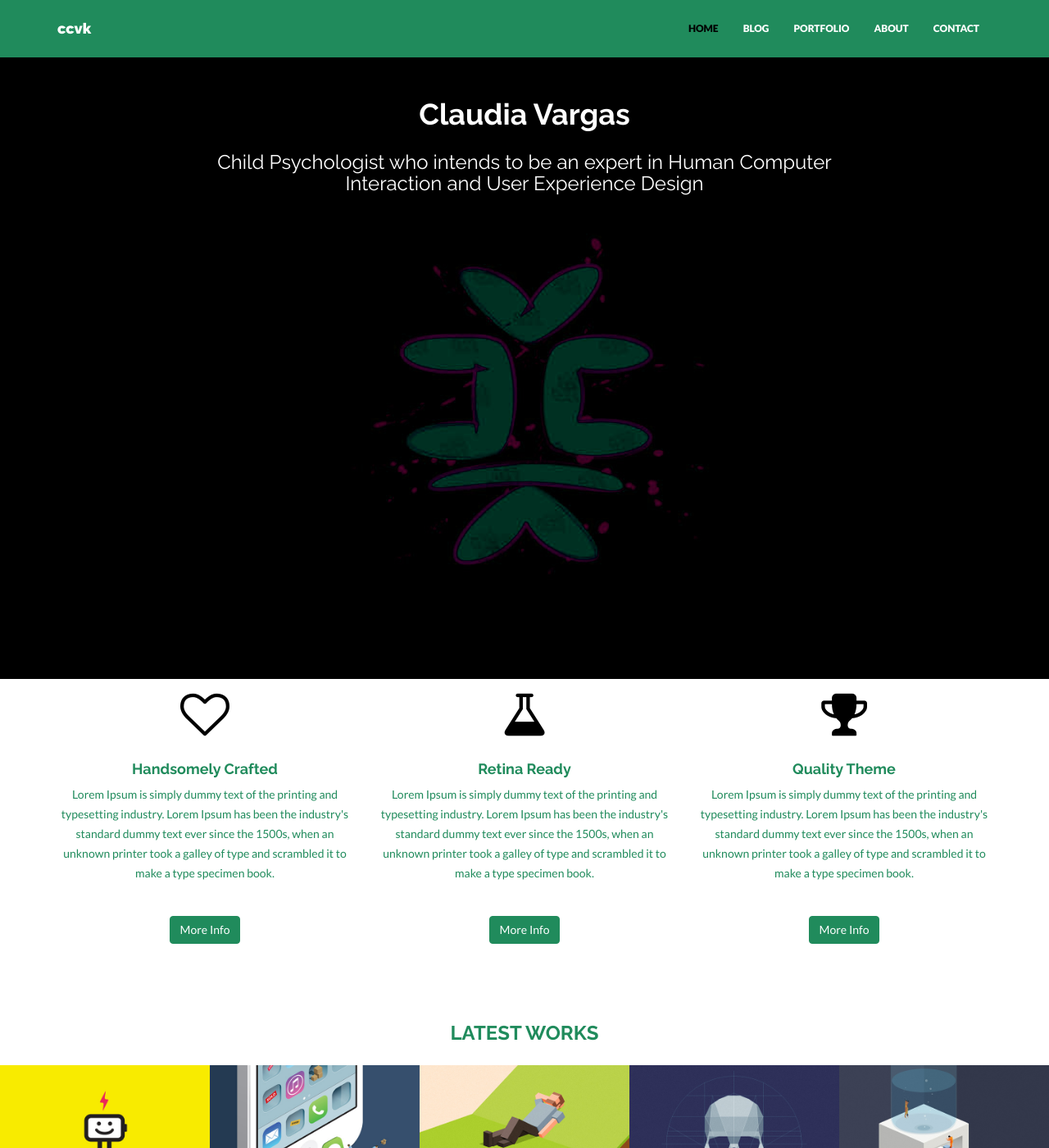
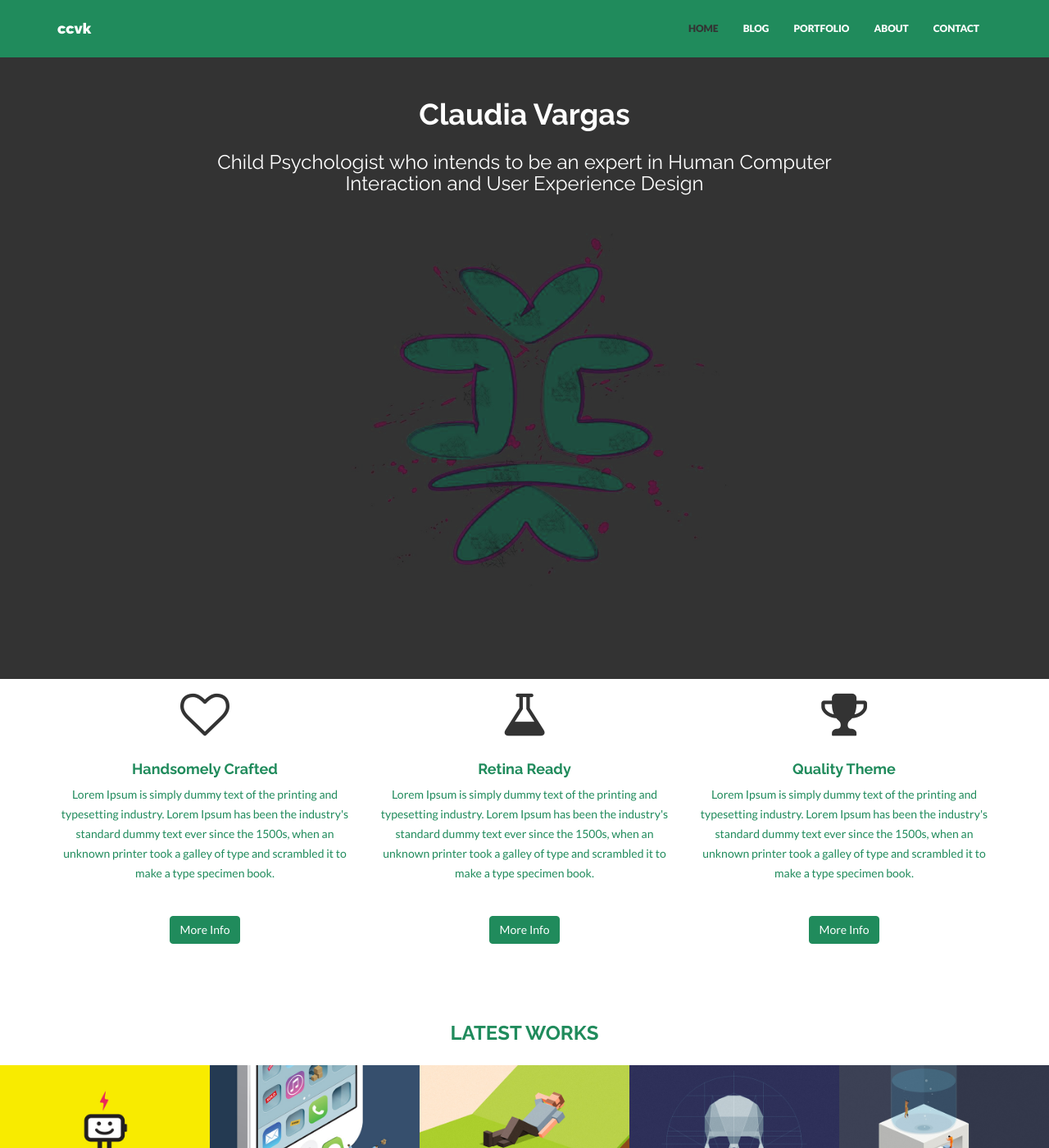
Before and after one commit to claucvk/claucvk.github.io, a Jekyll site: the page built from index.html, in a window 1280 px wide and 1400 px high. Shown: the whole window at 82% size. Built offline with Jekyll 4.4.1, drawn with Linux system fonts in a browser that asks for light colours; nearby versions of some CDN libraries.

Commit message:
cambios de fondo de pantalla hechos en config.yml

```diff
--- a/_config.yml
+++ b/_config.yml
@@ -13,7 +13,7 @@ permalink: /:categories/:title
 excerpt_separator: <!--more--> #use this in posts to define how long the excerpt of the post (that is shown on the Blog page) is
 
 colors:  #in hex code if not noted else
-  primary: "#000000" #"#F70031"
+  primary: "#333333" #"#F70031"
   primary_rgb: "0,179,254" #"247,0,49" #rgb of the primary. Needed in some places for the transparency effect.
   secondary: "#208b5c" #"#33004D"
   link: "#428bca"
```
